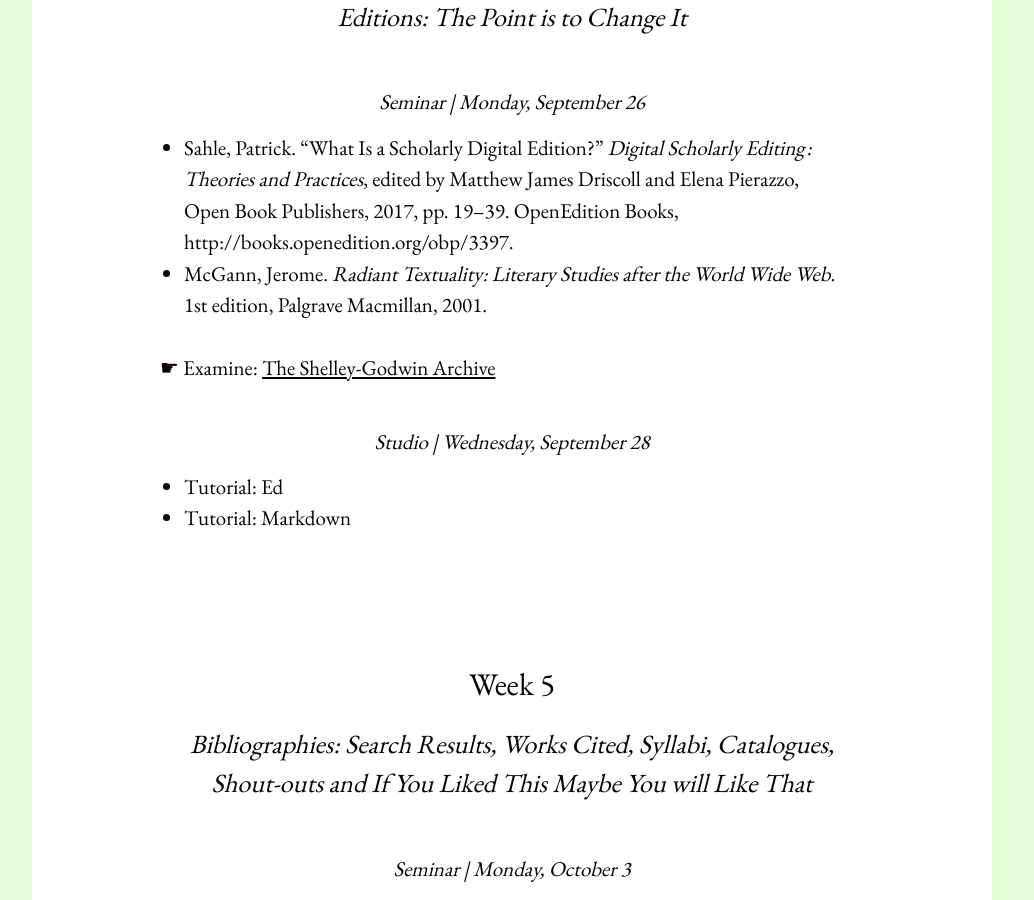
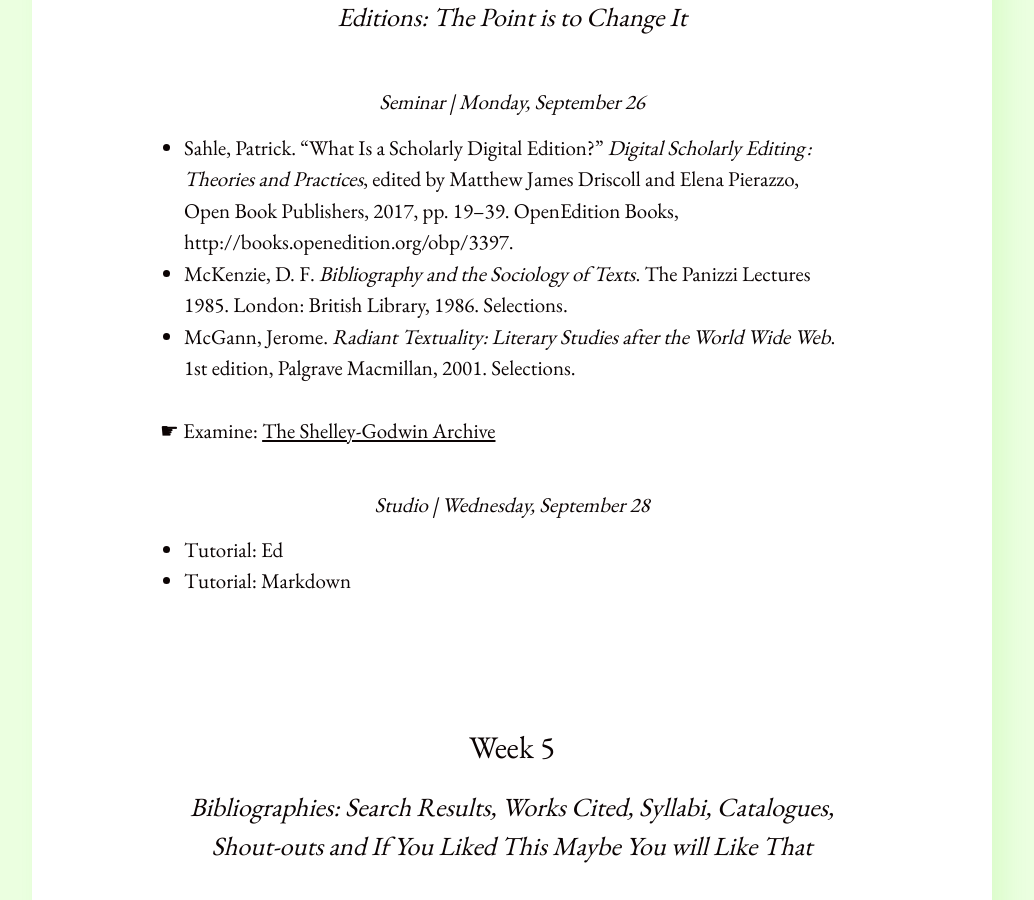
Before and after one commit to elotroalex/f22-intro-dh, a Jekyll site: the page built from schedule.md, in a window 1280 px wide and 900 px high, scrolled down 3273 px. Shown: the whole window, without its empty margins (128-1162 px from the left). Built offline with Jekyll 4.4.1, drawn with Linux system fonts in a browser that asks for light colours; some of the changed text lies outside the part shown.

Commit message:
added a couple of readings

```diff
--- a/schedule.md
+++ b/schedule.md
@@ -94,8 +94,9 @@ title: Schedule
     Scholarly Editing : Theories and Practices*, edited by Matthew James
     Driscoll and Elena Pierazzo, Open Book Publishers, 2017, pp. 19--39.
     OpenEdition Books, http://books.openedition.org/obp/3397.
+- McKenzie, D. F. *Bibliography and the Sociology of Texts*. The Panizzi Lectures 1985. London: British Library, 1986. Selections.
 -   McGann, Jerome. *Radiant Textuality: Literary Studies after the
-    World Wide Web*. 1st edition, Palgrave Macmillan, 2001.
+    World Wide Web*. 1st edition, Palgrave Macmillan, 2001. Selections.
 
 ☛ Examine: [The Shelley-Godwin Archive](http://shelleygodwinarchive.org/)
 
@@ -265,11 +266,11 @@ Book Arts Press, 2002.
     Digital Scholarship in the Humanities, vol. 30, no. 1, Dec. 2015,
     pp. i4--15, https://doi.org/10.1093/llc/fqv015.
 -   Risam, Roopika, and Alex Gil. "[Introduction: The Questions of
-    Minimal
-    Computing](http://www.digitalhumanities.org/dhq/vol/16/2/000646/000646.html)."
+    Minimal Computing](http://www.digitalhumanities.org/dhq/vol/16/2/000646/000646.html)."
     *Digital Humanities Quarterly*. 16.2. 2022
 -   Ramsay, Stephen. *Reading Machines: Toward and Algorithmic
     Criticism*. University of Illinois Press, 2011. Selections.
+- Wark, McKenzie. *Molecular Red: Theory for the Anthropocene*. Verso Books, 2016. Selections
 
 ☛ Examine: A replica of the Turing machine
 
```
